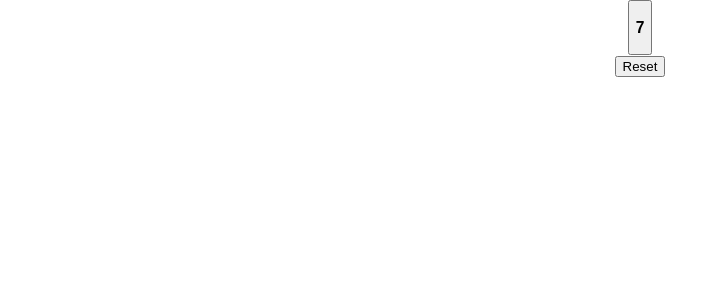
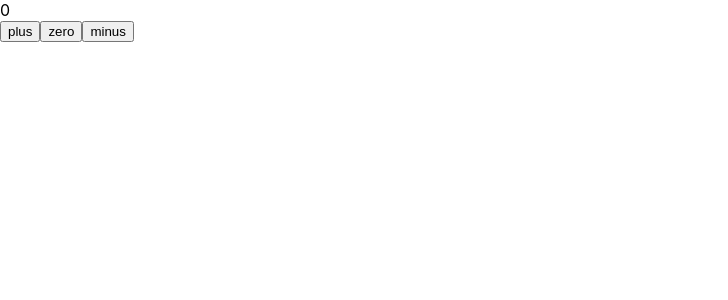
Before and after one commit to SmiteshArolkar/ReactJs, a React (Create React App) app in the folder main/app/: page / in a window 1280 px wide. Shown: the top 300 px of the page, without its empty margins (0-728 px from the left). Built offline with nearby package versions, Linux system fonts and the light colour scheme.

Commit message:
Making a Counter

```diff
--- a/main/app/src/App.js
+++ b/main/app/src/App.js
@@ -1,70 +1,61 @@
-
 import { useState } from "react";
 import "./App.css";
 
+const App = () => {
+  const [counter, setCounter] = useState(0);
 
-function App(props) {
-  //Data
-  const now = new Date();
-  const a = 10;
-  const b = 20;
-  console.log(now, a + b);
-  const repo = "https://github.com/SmiteshArolkar/ReactJs"
-  const [counter , setCounter ] = useState(0);
-
-  const setZero = () => setCounter(0)
-
-  setTimeout(() => setCounter(counter+1),1000)
+  const increaseByOne = () => setCounter(counter + 1);
+  const decreaseByOne = () => setCounter(counter - 1);
+  const setToZero = () => setCounter(0);
 
   return (
-
-    <div className="App">
-
-      <button onClick={handleCheck()}>
-      <h3>
-        {counter}
-      </h3>
-      </button>
-      <div>
-        <button>
-          Reset
-        </button>
-      </div>
-    </div>
-
-
-  );
-}
-
-const Hello = (props) => {
-  const born_year = () => {
-    const yearNow = new Date().getFullYear()
-    return yearNow - props.age
-  }
-  return (
     <div>
-      <p>Hello {props.name} You are {props.age} old.</p>
-      <p>So you were born in {born_year()}</p>
+      <Display counter={counter} />
+      <Button onClick={increaseByOne} text="plus" />
+      <Button onClick={setToZero} text="zero" />
+      <Button onClick={decreaseByOne} text="minus" />
     </div>
   );
 };
 
-const Footer = (props) => {
+const Display = (props) => {
+  return <div>{props.counter}</div>;
+};
 
-  return (
-    <div>
-      <h4>
-        Page Created By Smitesh Repo
-        <a href = {props.link} > Link</a>
-      </h4>
-    </div>
-  )
-}
+const Button = (props) => {
+  return <button onClick={props.onClick}>{props.text}</button>;
+};
 
-//event handler
+// const Hello = (props) => {
+//   const born_year = () => {
+//     const yearNow = new Date().getFullYear();
+//     return yearNow - props.age;
+//   };
+//   return (
+//     <div>
+//       <p>
+//         Hello {props.name} You are {props.age} old.
+//       </p>
+//       <p>So you were born in {born_year()}</p>
+//     </div>
+//   );
+// };
 
-const handleCheck = () => {
-  console.log("clicked")
-}
+// const Footer = (props) => {
+//   return (
+//     <div>
+//       <h4>
+//         Page Created By Smitesh Repo
+//         <a href={props.link}> Link</a>
+//       </h4>
+//     </div>
+//   );
+// };
+
+// //event handler
+
+// const handleCheck = () => {
+//   console.log("clicked");
+// };
 
 export default App;
```
